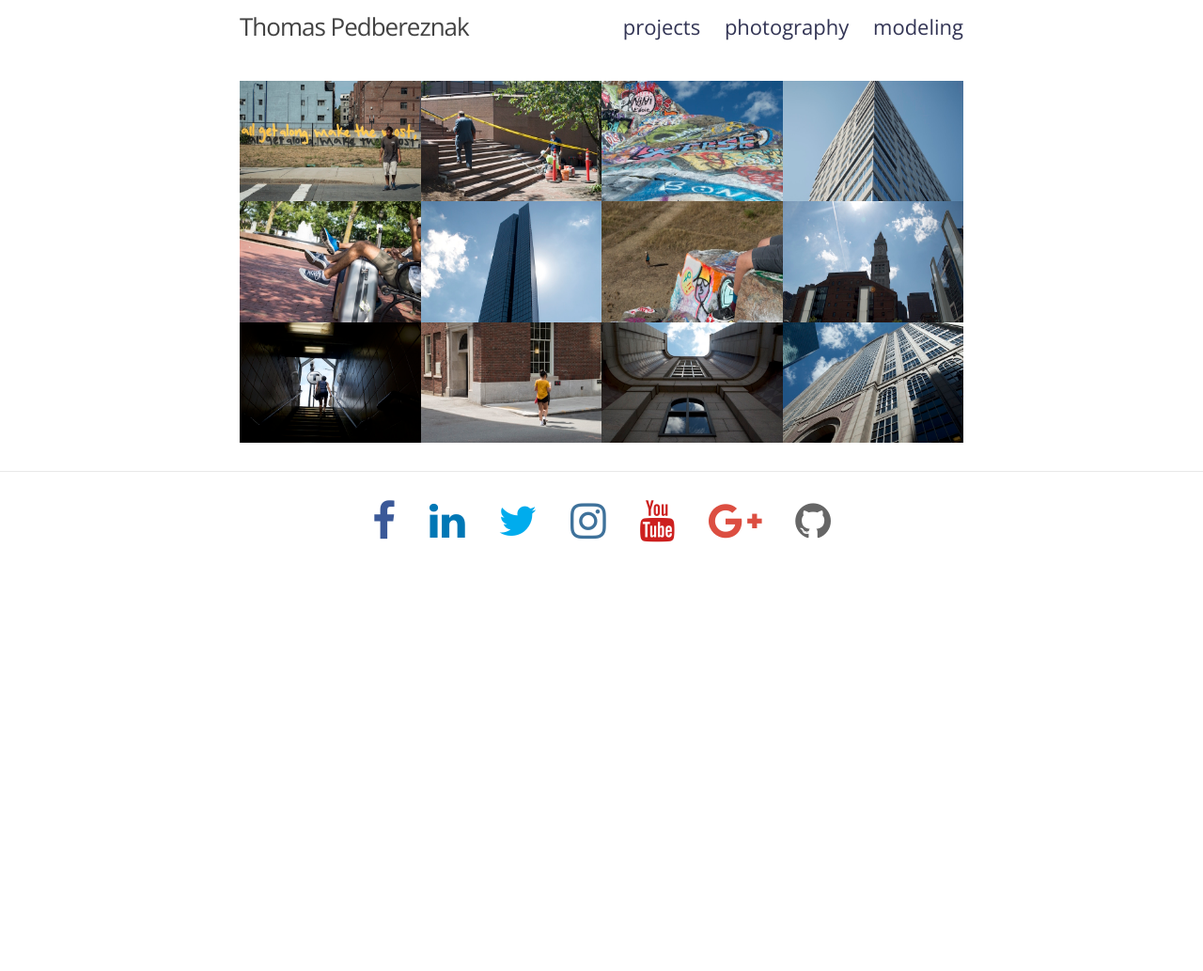
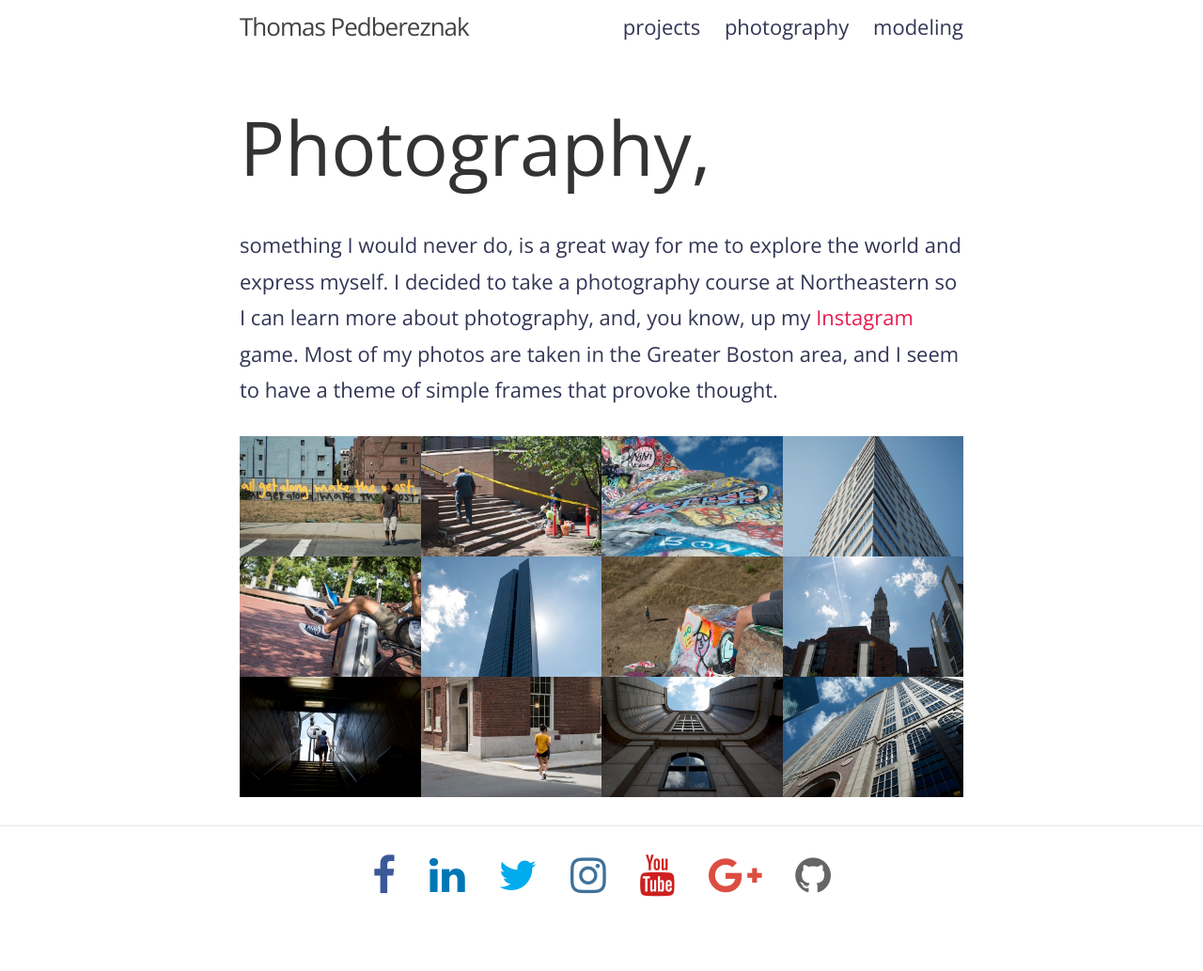
Before and after one commit to TomPed/TomPed.github.io, a Jekyll site: the page built from photography/index.html, in a window 1280 px wide. Shown: the whole page at 94% size. Built offline with Jekyll 4.4.1, drawn with Linux system fonts in a browser that asks for light colours; before the commit the page ends 900 px from its top, so only the background shows below that.

Commit message:
Added some text

```diff
--- a/_sass/_gallery.scss
+++ b/_sass/_gallery.scss
@@ -1,6 +1,6 @@
 #rig {
   max-width:900px;
-  margin:0 auto; /*center aligned*/
+  margin: $spacing-unit auto 0;
   padding:0;
   font-size:0; /* Remember to change it back to normal font size if have captions */
   list-style:none;
--- a/modeling/index.html
+++ b/modeling/index.html
@@ -39,3 +39,9 @@ images:
       high_res_path: /images/full/modeling/headshot6.jpg
       title: Headshot 6
 ---
+
+<h1 style="font-size: 80px; color:#333333">
+    Modeling,
+</h1>
+
+while it's out of the ordinary for me, is something I really enjoy a lot. I'm currently represented by <a href="http://zmtagency.com/">Zoom</a> and trained at <a href="http://www.jcasablancas.com/">John Casablancas</a>. If you would like to know more about my sizes and skills checkout my <a>modeling résumé</a>.
--- a/photography/index.html
+++ b/photography/index.html
@@ -39,3 +39,9 @@ images:
       high_res_path: /images/full/photography/wall.jpg
       title: Wall
 ---
+
+<h1 style="font-size: 80px; color:#333333">
+    Photography,
+</h1>
+
+something I would never do, is a great way for me to explore the world and express myself. I decided to take a photography course at Northeastern so I can learn more about photography, and, you know, up my <a href="https://www.instagram.com/{{ site.instagram_username }}">Instagram</a> game. Most of my photos are taken in the Greater Boston area, and I seem to have a theme of simple frames that provoke thought.
```
